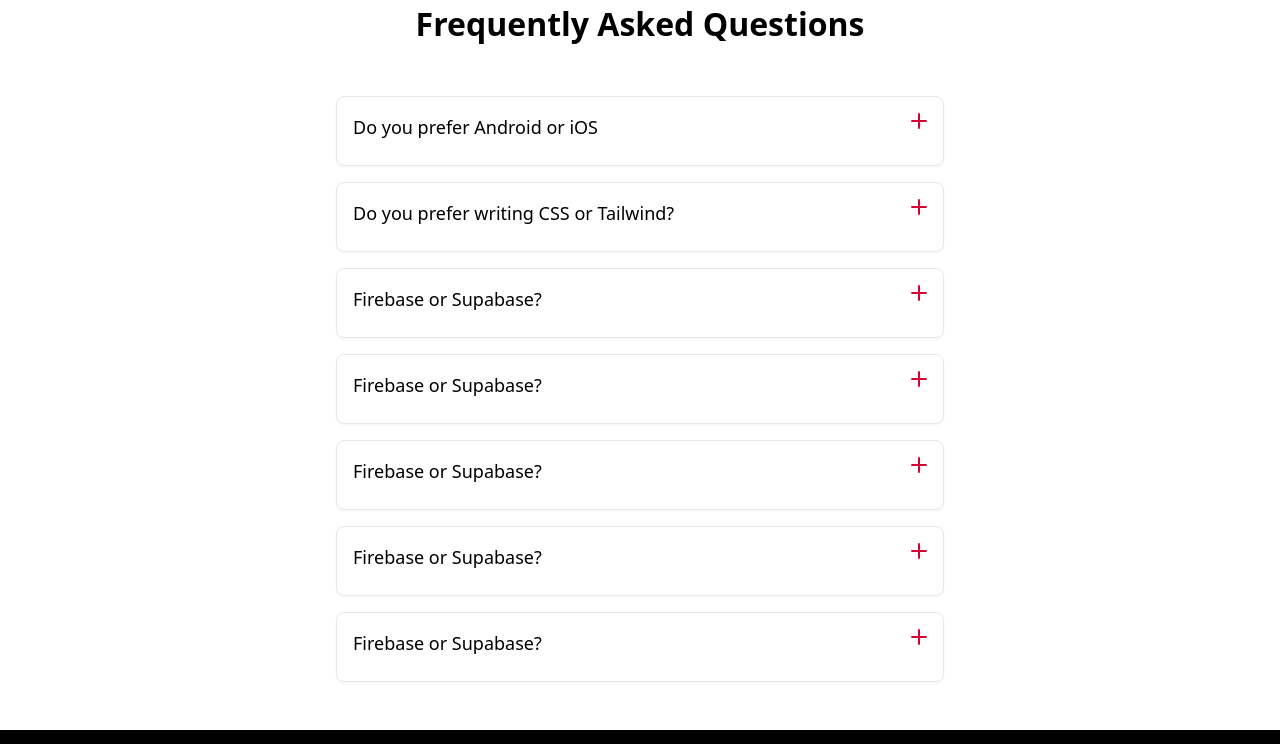
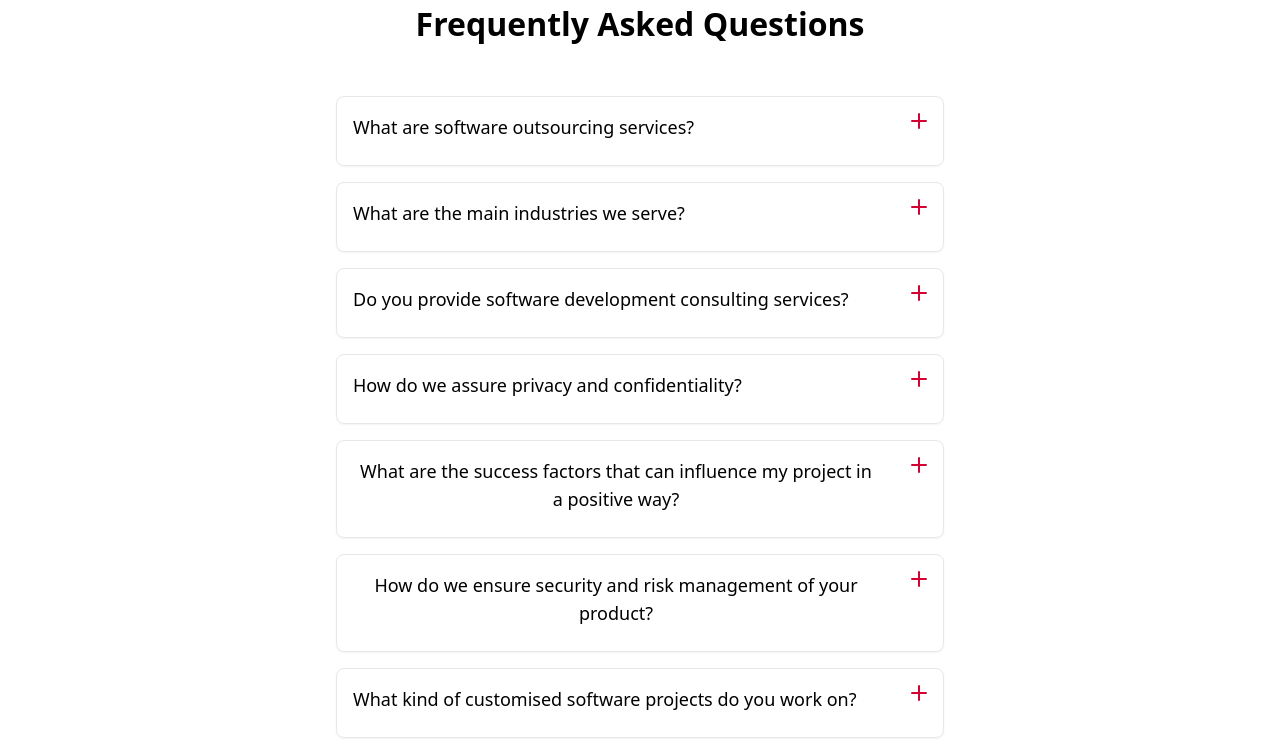
Before and after one commit to satyadev-mishra/Softsynth, a React (Vite) app: page /faq in a window 1280 px wide. Shown: the part 168-912 px from the top of the page. Built offline with nearby package versions, Linux system fonts and the light colour scheme.

Commit message:
faq and contact completed

```diff
--- a/src/component/pages/Faq.jsx
+++ b/src/component/pages/Faq.jsx
@@ -12,32 +12,62 @@ const FAQ = () => {
       </h2>
       <div className="w-1/2 my-4 p-4 mx-auto">
         <Accordion
-          title="Do you prefer Android or iOS"
-          answer="I like to use iOS products"
+          title="What are software outsourcing services?"
+          answer="Software outsourcing is a remote service that is provided by software development companies. The service can consist of services ranging from full software or mobile application development, design development, testing, to project launch and project support. So, in the simplest words, software outsourcing services is all about hiring a developer or a development team that is external to your company staff to help create some digital product for your business."
         />
         <Accordion
-          title="Do you prefer writing CSS or Tailwind?"
-          answer="I like to use Tailwind"
+          title="What are the main industries we serve?"
+          answer="To provide the best services in the market we mainly focus our software development outsourcing services on product development for several primary industries:
+          E-commerce Development Solutions
+          Healthcare Application Development
+          Software Development For Real Estate
+          Besides, we have a lot of successful projects in other industries like entertainment, financial, hospitality, media, education and other."
         />
         <Accordion
-          title="Firebase or Supabase?"
-          answer="I am using Supabase!"
+          title="Do you provide software development consulting services?"
+          answer="Yes. Softsynth Software Solutions Pvt. Ltd. provides custom software consulting services and helps improve the functioning of your business processes and existing software systems in your company. Our experts can help in case:
+          You have a new web store and you want to customize it;
+          Your existing web store needs integration with third-party platforms and services;
+          You wish to design or redesign your website or app UI and improve UX;"
         />
         <Accordion
-          title="Firebase or Supabase?"
-          answer="I am using Supabase!"
+          title="How do we assure privacy and confidentiality?"
+          answer="We sign NDAs and Confidentiality Agreements as required by you. All our employees are full-time employees and are bound by company Confidentiality and Non-Disclosure clauses. Additionally, for sensitive projects, we can sign custom NDAs."
         />
         <Accordion
-          title="Firebase or Supabase?"
-          answer="I am using Supabase!"
+          title="What are the success factors that can influence my project in a positive way?"
+          answer="We’ve made up a brief list of such factors that will help create a positive effect for your project. The list accumulates a decade of our experience in the custom software development space..
+          Make notes. The factors we’d highlight are:
+          Availability of an experienced project manager authorized to make strategic decisions on your project;
+          Opportunity to change the funding, hire additional qualified specialists to expand functionality and shorten the time frames;
+          Open communication, well-defined expectations, high accountability of the team members;"
         />
         <Accordion
-          title="Firebase or Supabase?"
-          answer="I am using Supabase!"
+          title="How do we ensure security and risk management of your product?"
+          answer="When you outsource your projects to our company, we not only provide software development services but manage all possible compliance and security issues.
+          Our specialists evaluate all types of threats before creating your digital product including confidentiality weak points, IP compliance, third-party integrations, data management, and others. This approach allows us to discover the possible risks on the prospecting stage and create the appropriate policies to prevent them."
         />
         <Accordion
-          title="Firebase or Supabase?"
-          answer="I am using Supabase!"
+          title="What kind of customised software projects do you work on?"
+          answer="The expertise of our company covers the 3 main types of projects:
+          Custom software development;
+          Bespoke software maintenance;
+          Customised software support.
+          Softsynth Software Solutions Pvt. Ltd. experts have a wide range of skills, which enables us to diversify our services and work on various project kinds such as complex web app services, online stores building, custom ecommerce development, online delivery services, ERP or CRM system integration projects, UI/UX website design projects. See some of the projects we worked on and delivered in our portfolio."
+        />
+        <Accordion
+          title="Do you get any product support?What kind of customised software projects do you work on?"
+          answer="In the initial stages of software development, we reserve up to 40 hours per month for your product support. Even after launching your product our QA engineer provides manual and automated testing of your and reports your and that our developers fix in an immediate way. After 3 months of project development, the client is moved to the service desk. Here you have access to key management personnel to escalate any issue you probably might get within your product.
+          Depending on the priority of the issue, your request can be resolved within 24 hours in case of high urgency so as to match its priority."
+        />
+        <Accordion
+          title="What is Java technology and why do I need it?"
+          answer="Java is a programming language and computing platform first released by Sun Microsystems in 1995. It has evolved from humble beginnings to power a large share of today’s digital world, by providing the reliable platform upon which many services and applications are built. New, innovative products and digital services designed for the future continue to rely on Java, as well.
+          While most modern Java applications combine the Java runtime and application together, there are still many applications and even some websites that will not function unless you have a desktop Java installed. Java.com, this website, is intended for consumers who may still require Java for their desktop applications – specifically applications targeting Java 8. Developers as well as users that would like to learn Java programming should visit the dev.java website instead and business users should visit oracle.com/java for more information."
+        />
+        <Accordion
+          title="How do you guarantee product quality?"
+          answer="We evaluate the result after every two weeks, we test our work (we conduct both development and acceptance tests), we present it to you, we apply your feedback so you know you get what you are paying for."
         />
       </div>
     </div>
```
